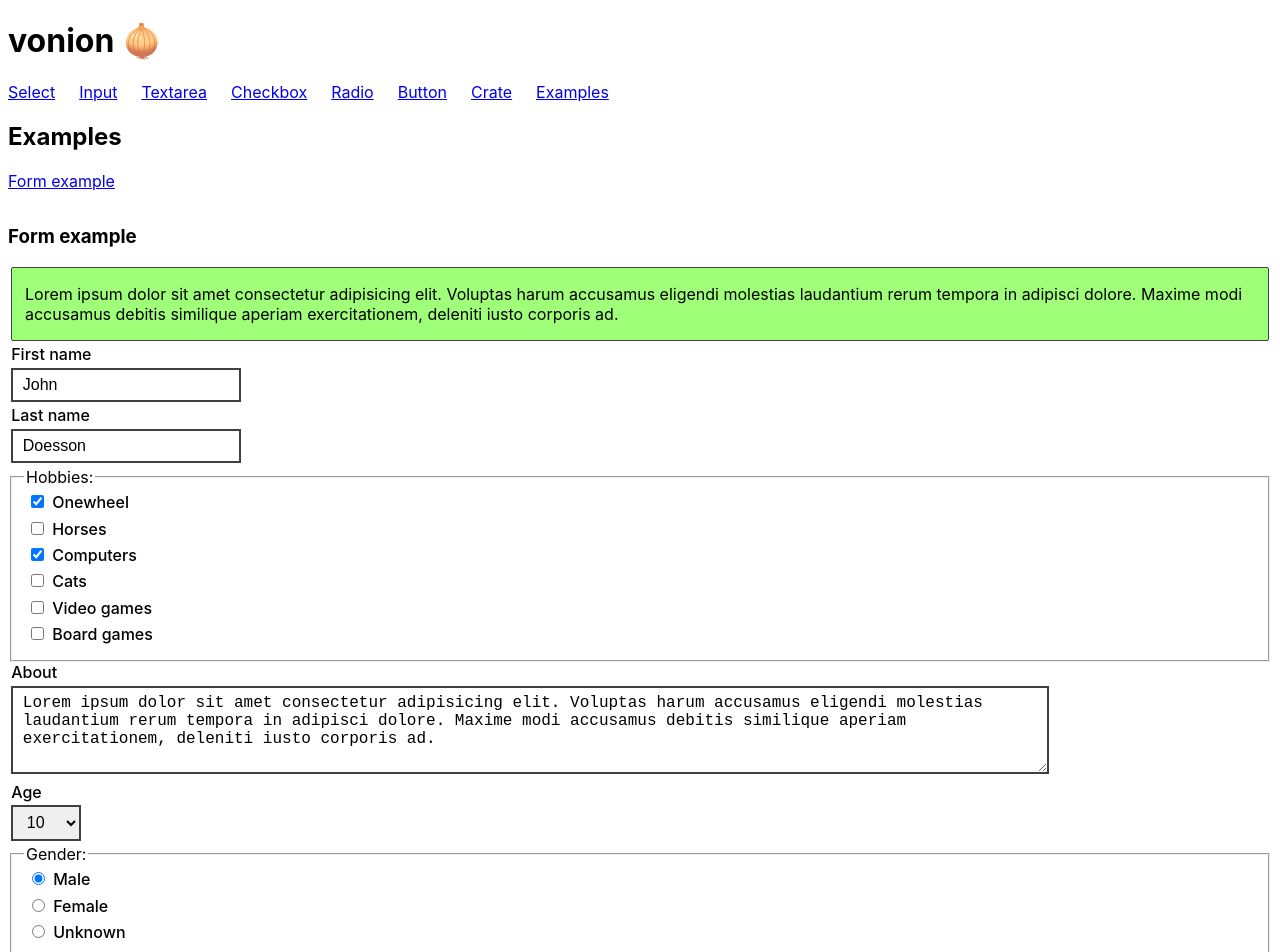
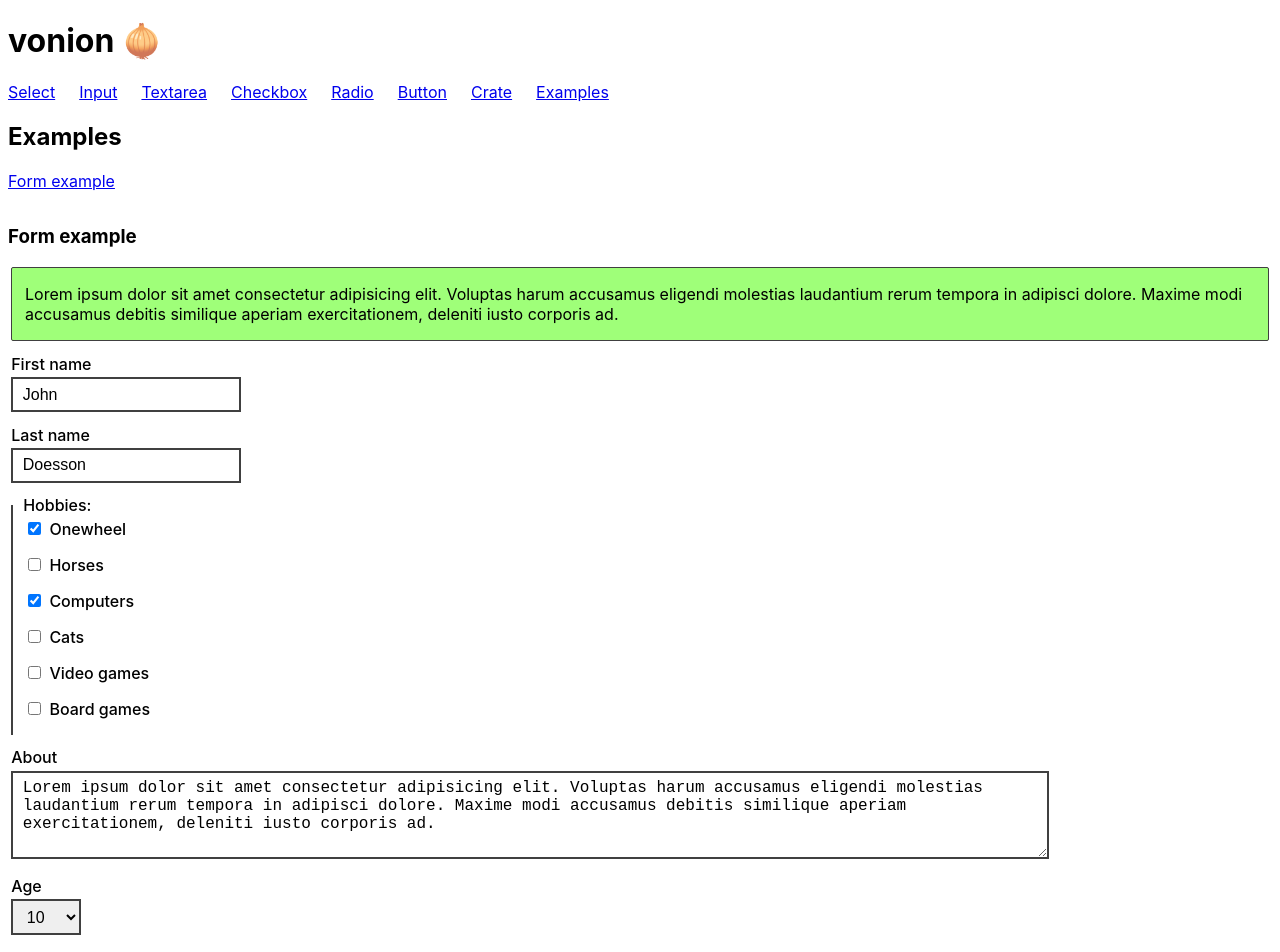
Before and after one commit to anthonkendel/vonion, a Vue app: page /#/examples/form-example in a window 1280 px wide. Shown: the top 952 px of the page. Built offline with nearby package versions, Linux system fonts and the light colour scheme.

Commit message:
feat: o-legend, o-fieldset

```diff
--- a/src/components/element/o-element.vue
+++ b/src/components/element/o-element.vue
@@ -11,6 +11,6 @@ export default Vue.extend({ name: 'OElement' });
 
 <style lang="scss" scoped>
 .element {
-  margin: 0 0.2rem 0.2rem;
+  margin: 0 0.2rem 0.8rem;
 }
 </style>
--- /dev/null
+++ b/src/components/fieldset/index.ts
@@ -0,0 +1 @@
+export { default as OFieldset } from './o-fieldset.vue';
--- /dev/null
+++ b/src/components/fieldset/o-fieldset.vue
@@ -0,0 +1,27 @@
+<template>
+  <o-element>
+    <fieldset class="fieldset" v-bind="$attrs" v-on="$listeners">
+      <slot name="default" />
+    </fieldset>
+  </o-element>
+</template>
+
+<script lang="ts">
+import { OElement } from '../element';
+import Vue from 'vue';
+
+export default Vue.extend({
+  name: 'OFieldset',
+  components: { OElement },
+});
+</script>
+
+<style lang="scss" scoped>
+.fieldset {
+  border: none;
+  padding: 0;
+  margin: 0;
+  border-left: 2px solid #404040;
+  padding-left: 0.5rem;
+}
+</style>
--- a/src/components/index.ts
+++ b/src/components/index.ts
@@ -2,8 +2,10 @@ export * from './button';
 export * from './checkbox';
 export * from './crate';
 export * from './element';
+export * from './fieldset';
 export * from './input';
 export * from './label';
+export * from './legend';
 export * from './radio';
 export * from './select';
 export * from './textarea';
--- /dev/null
+++ b/src/components/legend/index.ts
@@ -0,0 +1 @@
+export { default as OLegend } from './o-legend.vue';
--- /dev/null
+++ b/src/components/legend/o-legend.vue
@@ -0,0 +1,21 @@
+<template>
+  <legend v-bind="$attrs" v-on="$listeners" class="legend">
+    <slot name="default" />
+  </legend>
+</template>
+
+<script lang="ts">
+import Vue from 'vue';
+export default Vue.extend({
+  name: 'OLegen',
+});
+</script>
+
+<style lang="scss" scoped>
+.legend {
+  display: block;
+  font-size: inherit;
+  font-weight: 500;
+  margin-bottom: 0.2rem;
+}
+</style>
--- a/src/examples/form-example/form-example.vue
+++ b/src/examples/form-example/form-example.vue
@@ -11,15 +11,15 @@
 
       <o-input v-model="data.lastName">Last name</o-input>
 
-      <fieldset>
-        <legend>Hobbies:</legend>
+      <o-fieldset>
+        <o-legend>Hobbies:</o-legend>
         <o-checkbox v-model="data.hobbies" id="hobbies-ONEWHEEL" value="ONEWHEEL">Onewheel</o-checkbox>
         <o-checkbox v-model="data.hobbies" id="hobbies-HORSES" value="HORSES">Horses</o-checkbox>
         <o-checkbox v-model="data.hobbies" id="hobbies-COMPUTERS" value="COMPUTERS">Computers</o-checkbox>
         <o-checkbox v-model="data.hobbies" id="hobbies-CATS" value="CATS">Cats</o-checkbox>
         <o-checkbox v-model="data.hobbies" id="hobbies-VIDEO_GAMES" value="VIDEO_GAMES">Video games</o-checkbox>
         <o-checkbox v-model="data.hobbies" id="hobbies-BOARD_GAMES" value="BOARD_GAMES">Board games</o-checkbox>
-      </fieldset>
+      </o-fieldset>
 
       <o-textarea v-model="data.about" cols="100">About</o-textarea>
 
@@ -30,12 +30,12 @@
         </template>
       </o-select>
 
-      <fieldset>
-        <legend>Gender:</legend>
+      <o-fieldset>
+        <o-legend>Gender:</o-legend>
         <o-radio v-model="data.gender" id="gender-MALE" name="gender" value="MALE">Male</o-radio>
         <o-radio v-model="data.gender" id="gender-FEMALE" name="gender" value="FEMALE">Female</o-radio>
         <o-radio v-model="data.gender" id="gender-UNKNOWN" name="gender" value="UNKNOWN">Unknown</o-radio>
-      </fieldset>
+      </o-fieldset>
 
       <o-button type="submit" is-chive>Submit</o-button>
       <o-button type="button" @click="onClickCancel">Cancel</o-button>
```
Also changed, not shown: 7 other files (tests, documents, lock files or other folders).
